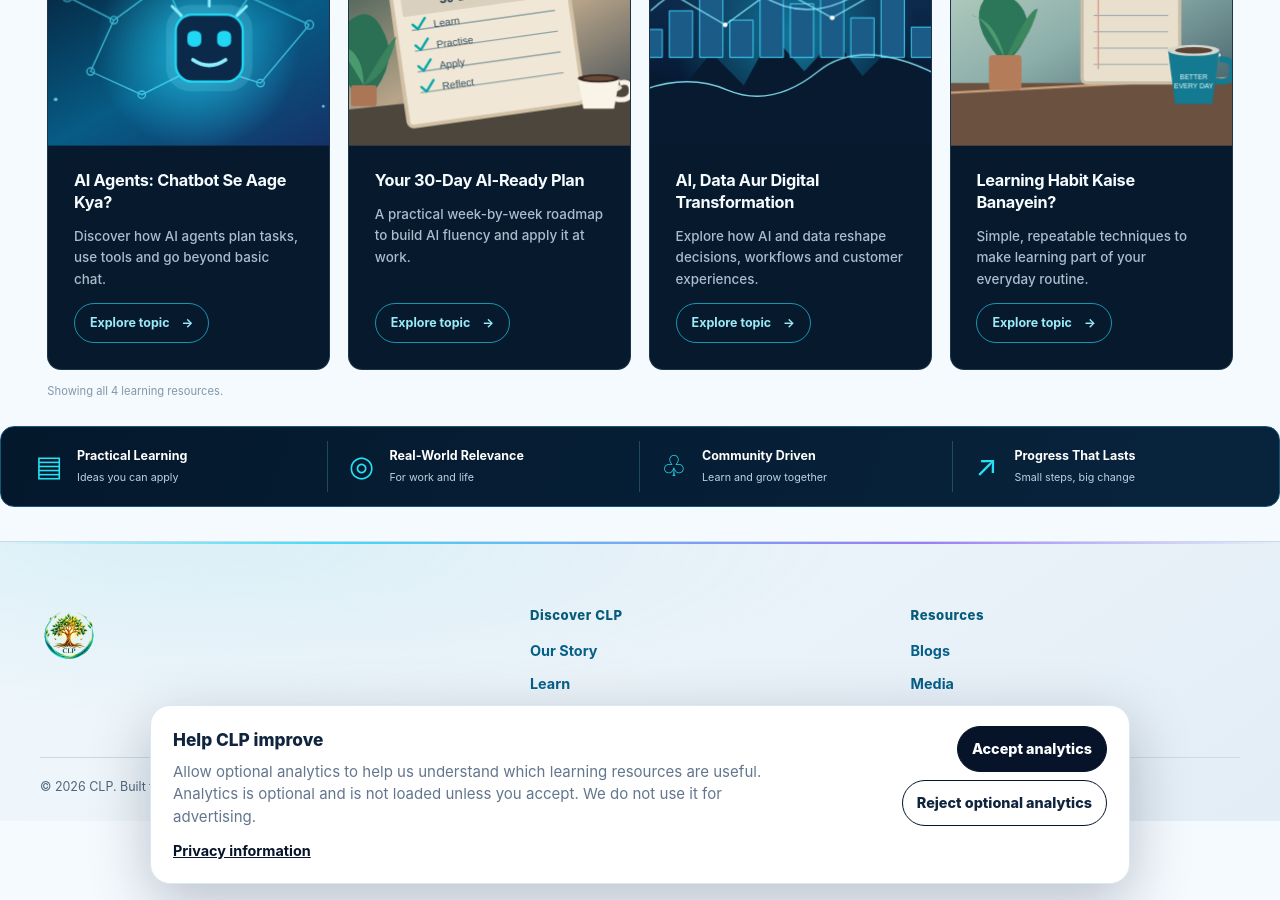
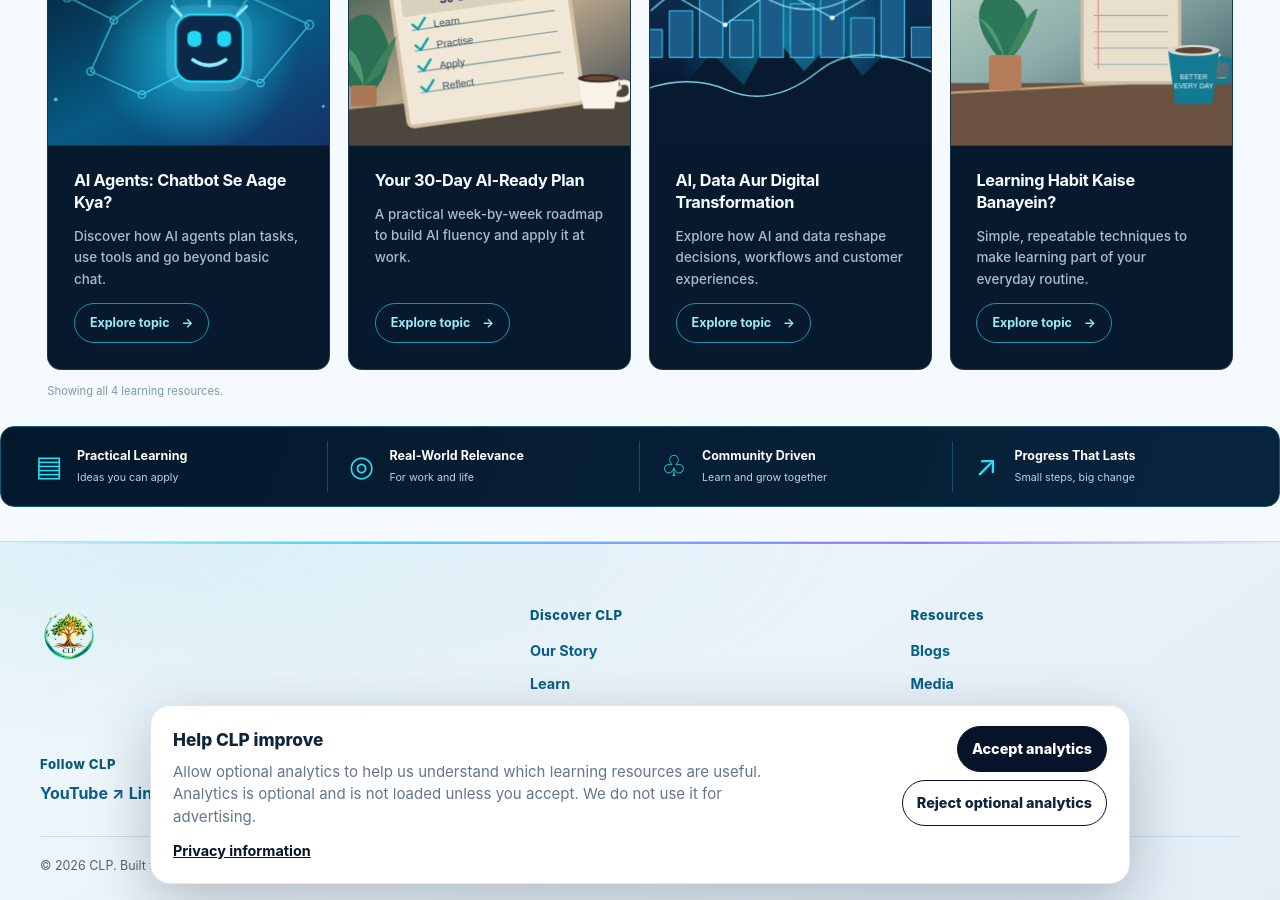
Before and after one commit to sanjeevkshu/clp, a Jekyll site: the page built from index.md, in a window 1280 px wide and 900 px high, scrolled down 1627 px. Built offline with Jekyll 4.4.1, drawn with Linux system fonts in a browser that asks for light colours.

Commit message:
Add official CLP social links to footer

```diff
--- a/_includes/footer.html
+++ b/_includes/footer.html
@@ -16,5 +16,10 @@
       <a href="{{ '/connect/' | relative_url }}">Connect with CLP</a>
     </div>
   </nav>
-  <small>© {{ 'now' | date: '%Y' }} CLP. Built for continuous learning.</small>
+  <div class="footer-social" aria-label="Official CLP social channels">
+    <p class="footer-column-title">Follow CLP</p>
+    <a href="https://youtube.com/@clplearnapplyevolve" target="_blank" rel="noopener noreferrer">YouTube <span aria-hidden="true">↗</span></a>
+    <a href="https://www.linkedin.com/in/clpvriksha/" target="_blank" rel="noopener noreferrer">LinkedIn <span aria-hidden="true">↗</span></a>
+  </div>
+  <small>© {{ 'now' | date: '%Y' }} CLP. Built for continuous learning. <a href="{{ '/privacy/' | relative_url }}">Privacy</a></small>
 </footer>
```
